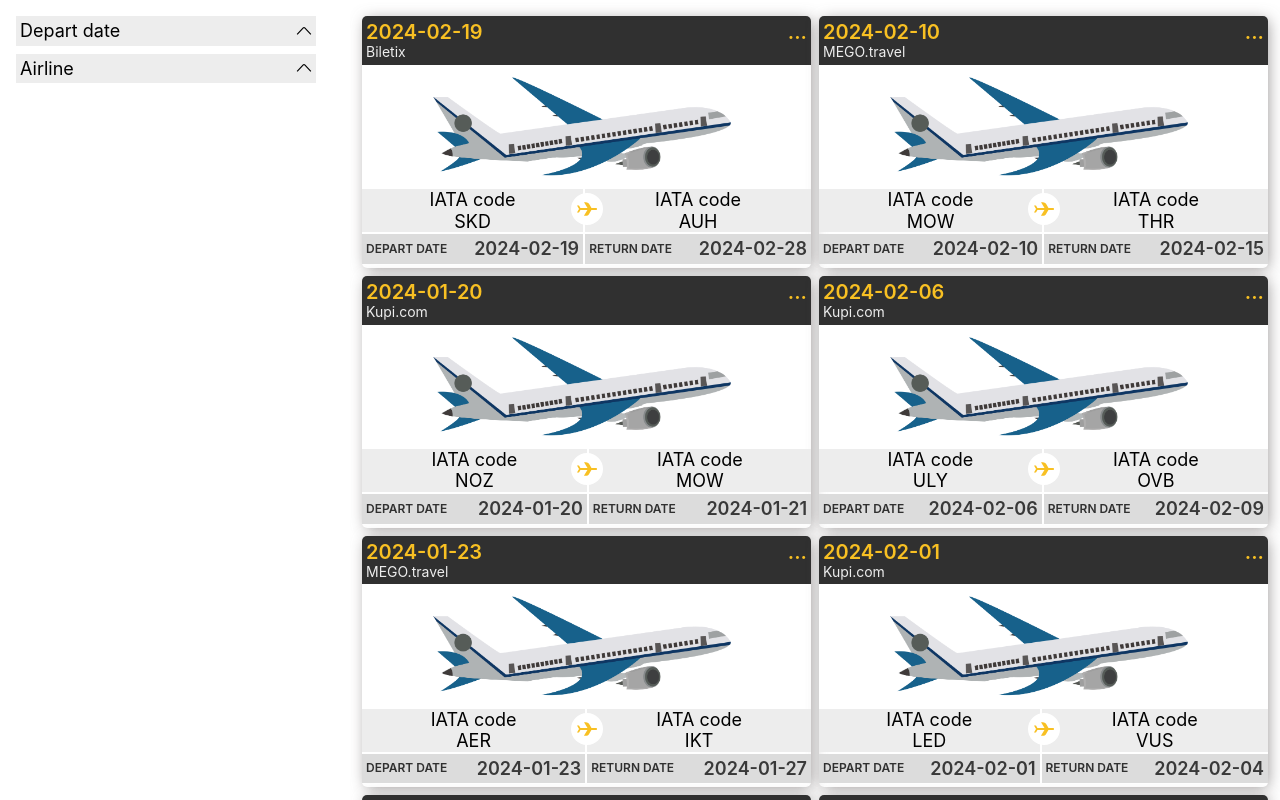
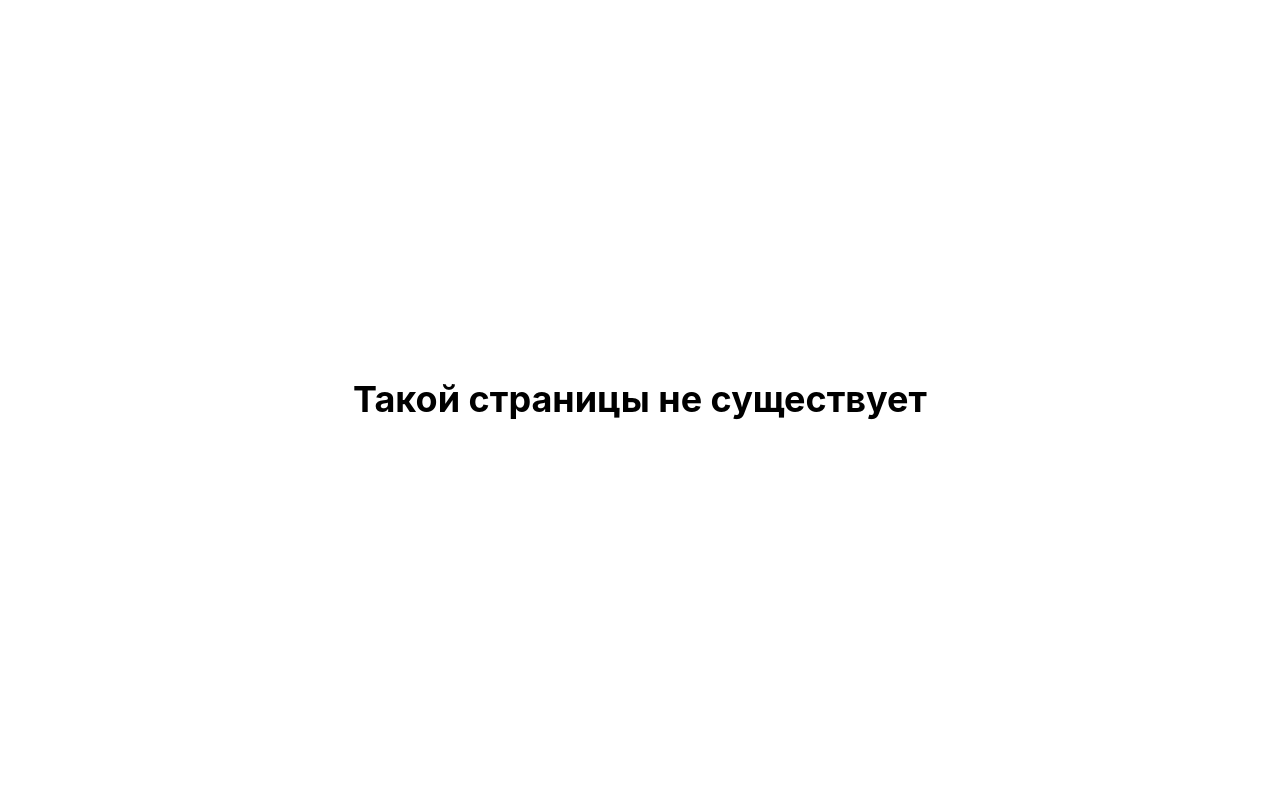
Before and after one commit to jesus-cyclist/sky-scaner, a React (Create React App) app: page / in a window 1280 px wide. Built offline with nearby package versions, Linux system fonts and the light colour scheme.

Commit message:
init commit

```diff
--- a/src/modules/app/App.tsx
+++ b/src/modules/app/App.tsx
@@ -1,12 +1,12 @@
 import { Route, Routes } from 'react-router-dom'
-import { MainPage } from '../../pages'
+import { ForbiddenPage, MainPage } from '../../pages'
 import './styles/index.css'
 
 export function App() {
   return (
     <Routes>
-      <Route path={'/'} element={<MainPage />} />
-      <Route path={'/*'} element={<MainPage />} />
+      <Route path={'/sky-scaner/'} element={<MainPage />} />
+      <Route path={'/*'} element={<ForbiddenPage />} />
     </Routes>
   )
 }
--- /dev/null
+++ b/src/pages/404/Forbidden.module.scss
@@ -0,0 +1,9 @@
+.container {
+  margin: 0 auto;
+  max-width: 1400px;
+  display: flex;
+  justify-content: center;
+  align-items: center;
+  height: 100%;
+  max-height: 100%;
+}
--- /dev/null
+++ b/src/pages/404/Forbidden.tsx
@@ -0,0 +1,9 @@
+import styles from './Forbidden.module.scss'
+
+export const Forbidden = () => {
+  return (
+    <div className={styles.container}>
+      <h1>Такой страницы не существует</h1>
+    </div>
+  )
+}
--- /dev/null
+++ b/src/pages/404/index.ts
@@ -0,0 +1 @@
+export { Forbidden as ForbiddenPage } from './Forbidden'
--- a/src/pages/index.ts
+++ b/src/pages/index.ts
@@ -1 +1,2 @@
 export * from './main'
+export * from './404'
--- a/src/pages/main/Main.tsx
+++ b/src/pages/main/Main.tsx
@@ -23,25 +23,17 @@ export const Main = () => {
   )
   const [isModalActive, setIsModalActive] = useState<TFlight | null>(null)
 
-  const [fetching, isLoading, error] = useFetching(async (data: any) => {
-    // await new Promise((resolve): void => {
-    //   setTimeout(() => {
-    //     resolve(() => {
-    //       setFlight(data)
-    //     })
-    //   }, 3000)
-    // })
-    // await axios
-    //   .get(
-    //     'https://api.travelpayouts.com/v2/prices/latest?currency=rub&period_type=year&limit=1000&show_to_affiliates=true&sorting=price&token=f00a222924dc37ebb550ab2f9ae92666'
-    //   )
-    //   .then((data) => console.log(data))
-    //   .catch((e) => console.log(e))
+  const [fetching, isLoading, error] = useFetching(async () => {
+    await axios
+      .get(
+        'https://api.travelpayouts.com/v2/prices/latest?currency=rub&period_type=year&limit=1000&show_to_affiliates=true&sorting=price&token=f00a222924dc37ebb550ab2f9ae92666'
+      )
+      .then((data) => setFlight(data.data))
+      .catch((e) => console.log(e))
   })
 
   useEffect(() => {
-    fetching(bd.data)
-    setFlight(bd.data)
+    fetching()
   }, [])
 
   const changeFilterGate = (query: any) => {
```
